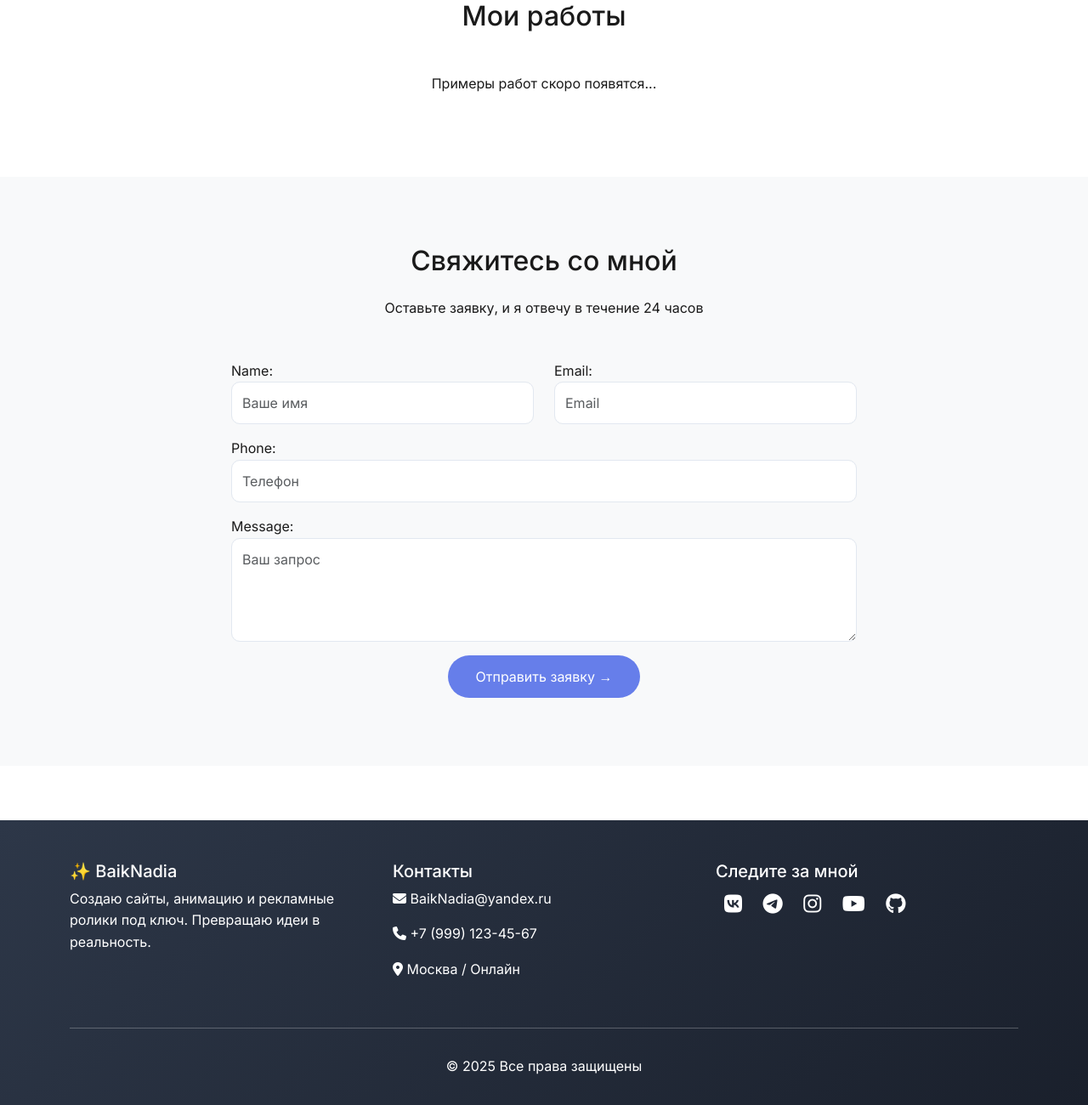
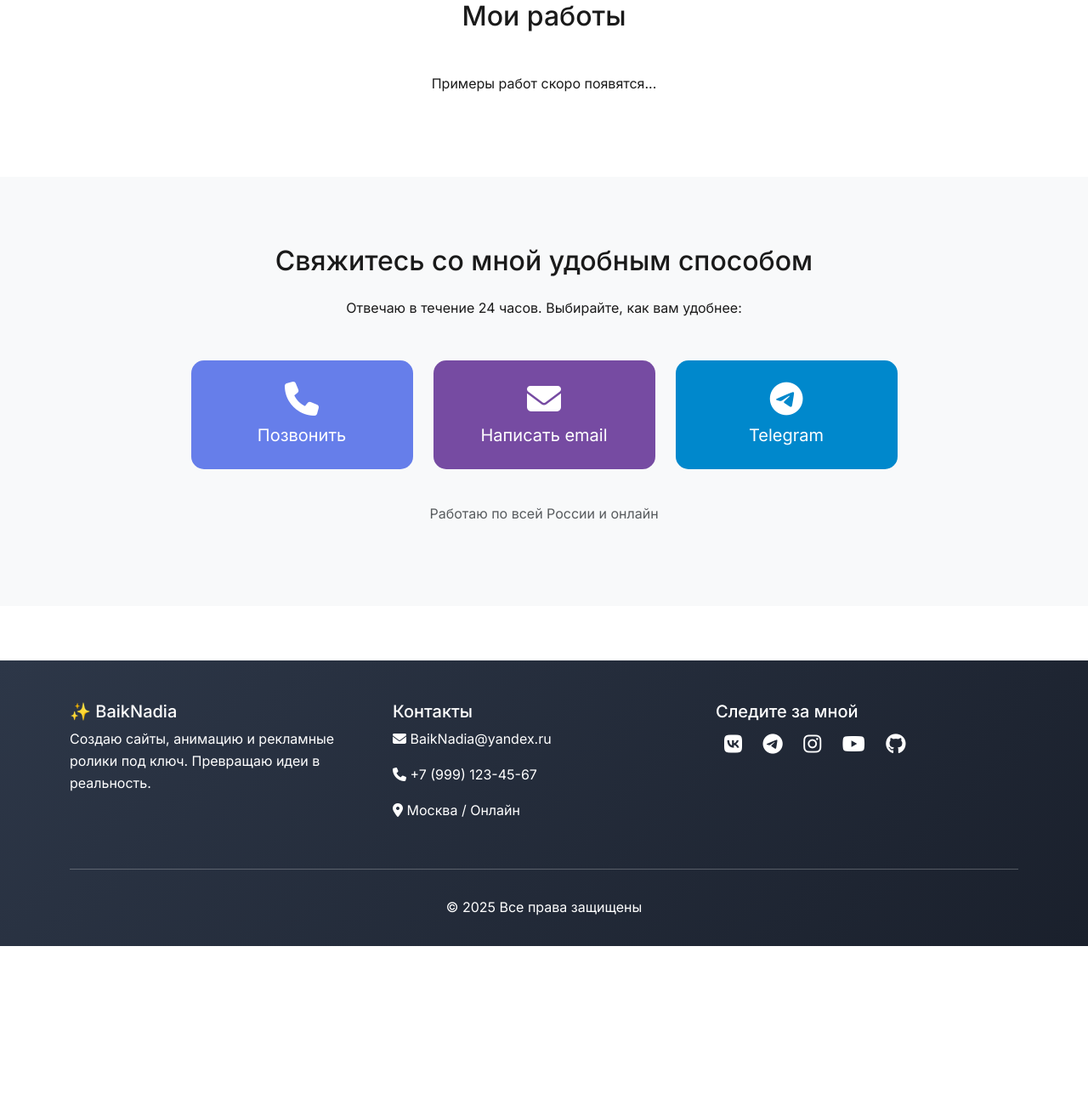
Before and after one commit to BaikNadia/resume_web, a Django app: page / in a window 1280 px wide. Shown: the part 1876-3176 px from the top of the page at 85% size. After the commit the page ends 2989 px from the top, so only its background shows below. Run offline with Django 5.2, Linux system fonts and the light colour scheme; data that the repository does not hold is empty.

Commit message:
change Licence

```diff
--- a/main/templates/base.html
+++ b/main/templates/base.html
@@ -109,7 +109,13 @@
         .portfolio-card img {
             height: 200px;
         }
+        html {
+            scroll-behavior: smooth;
+            scroll-padding-top: 80px;
+        }
       }
+
+
     </style>
 
     {% block extra_css %}{% endblock %}
--- a/main/templates/main/home.html
+++ b/main/templates/main/home.html
@@ -165,7 +165,7 @@
     <div class="hero-content">
         <h1>Создаю цифровые продукты, <br>которые работают на вас</h1>
         <p>Сайты | Анимация | Рекламные ролики | Сценарии</p>
-        <a href="#contactForm" class="btn-primary-custom">Оставить заявку →</a>
+        <a href="#contact" class="btn-primary-custom">Свяжитесь со мной →</a>
     </div>
 </section>
 
@@ -251,40 +251,33 @@
 </section>
 
 <!-- ФОРМА ЗАЯВКИ -->
-<section class="services-section" id="contactForm">
-    <div class="container">
+<section id="contact" class="services-section">
+    <div class="container text-center">
+        <h2 class="mb-4">Свяжитесь со мной удобным способом</h2>
+        <p class="mb-5">Отвечаю в течение 24 часов. Выбирайте, как вам удобнее:</p>
+
         <div class="row justify-content-center">
-            <div class="col-md-8">
-                <h2 class="text-center mb-4">Свяжитесь со мной</h2>
-                <p class="text-center mb-5">Оставьте заявку, и я отвечу в течение 24 часов</p>
-                <form method="post">
-                    {% csrf_token %}
-                    <div class="row">
-                        <div class="col-md-6 mb-3">
-                            {{ form.name.label_tag }}
-                            {{ form.name }}
-                        </div>
-                        <div class="col-md-6 mb-3">
-                            {{ form.email.label_tag }}
-                            {{ form.email }}
-                        </div>
-                    </div>
-                    <div class="mb-3">
-                        {{ form.phone.label_tag }}
-                        {{ form.phone }}
-                    </div>
-                    <div class="mb-3">
-                        {{ form.message.label_tag }}
-                        {{ form.message }}
-                    </div>
-                    <div class="text-center">
-                        <button type="submit" class="btn" style="background: #667eea; color: white; padding: 0.75rem 2rem; border-radius: 50px;">
-                            Отправить заявку →
-                        </button>
-                    </div>
-                </form>
+            <div class="col-md-3 mb-3">
+                <a href="tel:+79991234567" class="btn btn-lg w-100" style="background:#667eea; color:white; border-radius:15px; padding:1.5rem;">
+                    <i class="fas fa-phone fa-2x d-block mb-2"></i>
+                    Позвонить
+                </a>
             </div>
-        </div>
+            <div class="col-md-3 mb-3">
+                <a href="mailto:baikowa.nadia@yandex.ru" class="btn btn-lg w-100" style="background:#764ba2; color:white; border-radius:15px; padding:1.5rem;">
+                    <i class="fas fa-envelope fa-2x d-block mb-2"></i>
+                    Написать email
+                </a>
+            </div>
+            <div class="col-md-3 mb-3">
+                <a href="https://t.me/baikovaAI" target="_blank" rel="noopener noreferrer" class="btn btn-lg w-100" style="background:#0088cc; color:white; border-radius:15px; padding:1.5rem;">
+                    <i class="fab fa-telegram fa-2x d-block mb-2"></i>
+                    Telegram
+                </a>
+            </div>
+            </div>
+
+        <p class="mt-4 text-muted">Работаю по всей России и онлайн</p>
     </div>
 </section>
 {% endblock %}
```
